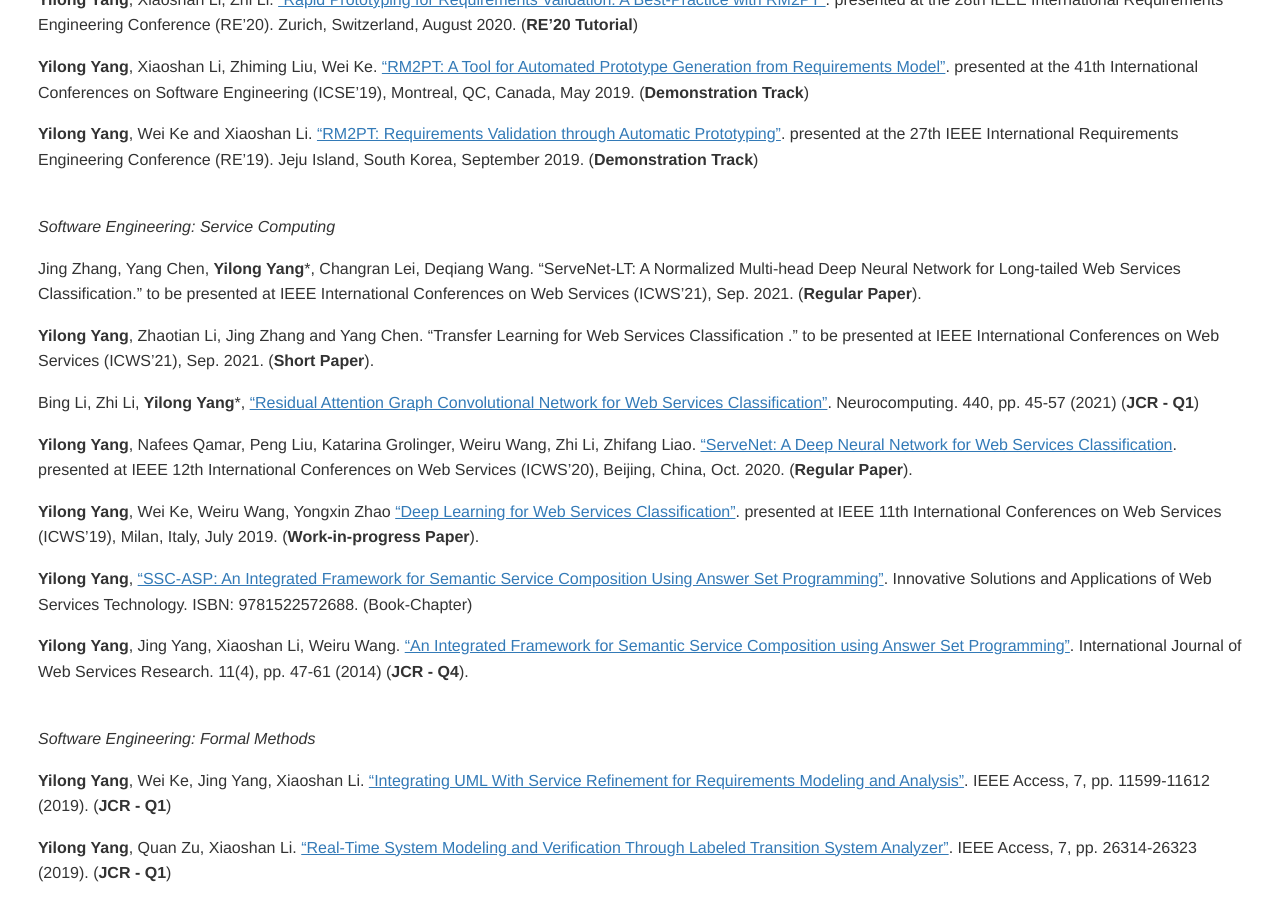
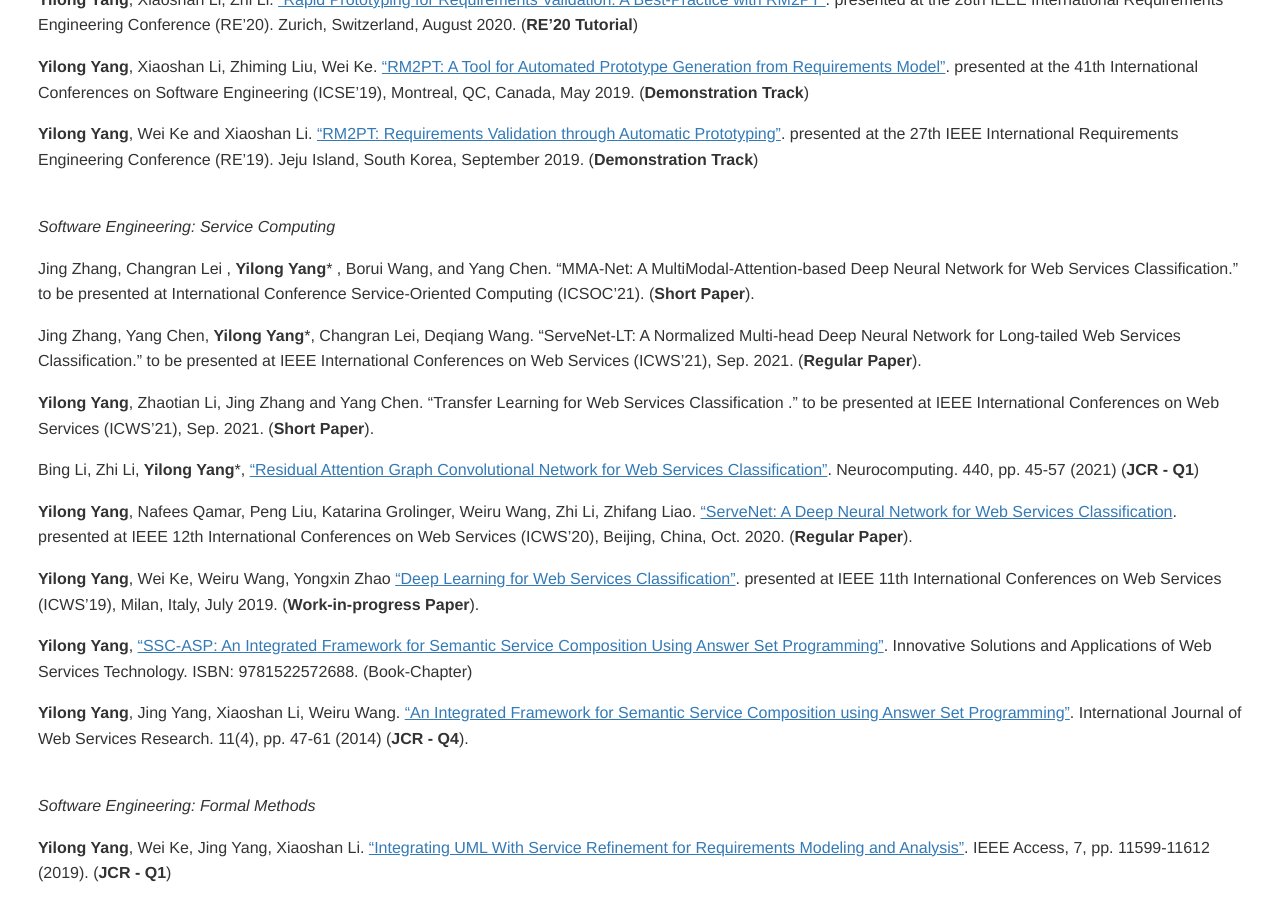
Before and after one commit to yylonly/yylonly.github.io, a Jekyll site: the page built from index.md, in a window 1280 px wide and 900 px high, scrolled down 1378 px. Built offline with Jekyll 4.4.1, drawn with Linux system fonts in a browser that asks for light colours; nearby versions of some CDN libraries; some web fonts are replaced; some of the changed lines change nothing that is shown; some of the changed text lies outside the part shown.

Commit message:
add ICSOC

```diff
--- a/index.md
+++ b/index.md
@@ -66,6 +66,9 @@ presented at the 27th IEEE International Requirements Engineering Conference (RE
 <br />
 *Software Engineering: Service Computing*
 
+
+Jing Zhang, Changran Lei , **Yilong Yang*** , Borui Wang, and Yang Chen. “MMA-Net: A MultiModal-Attention-based Deep Neural Network for Web Services Classification.” to be presented at International Conference Service-Oriented Computing (ICSOC’21). (**Short Paper**).
+
 Jing Zhang, Yang Chen, **Yilong Yang***, Changran Lei, Deqiang Wang. "ServeNet-LT: A Normalized Multi-head Deep Neural Network for Long-tailed Web Services Classification." to be presented at IEEE International Conferences on Web Services (ICWS’21), Sep. 2021. (**Regular Paper**).
 
 **Yilong Yang**, Zhaotian Li, Jing Zhang and Yang Chen. "Transfer Learning for Web Services Classification
@@ -126,8 +129,6 @@ Bingqing Shen, Jingzhi Guo, and **Yilong Yang**. ["MedChain: Efficient Healthcar
 `2011 - 2012`             Distributed Architecture of Crawler based on P2P network. Natural Science Foundation of GuiYang. No. zhukehetong2011201da-4-2. (**PI**)
 
 
-
-
 ## Research Services
 
 PC Members: IJCAI'20, ECAI'20, and NASAC'19 (Blockchain Track)
@@ -138,6 +139,13 @@ Reviewer for conferences: FSEN'21, SETTA'20, TASE'20'19, ISSRE'19, SEH'20'19, IC
 
 Reviewer for journals:  IEEE Transactions on Software Engineering,  IEEE Internet of Things Journal, IET Intelligent Transport Systems, Computer Networks, Wireless Networks, Journal of Biomedical and Health Informatics, Applied Clinical Informatics, Chemometrics and Intelligent Laboratory Systems, Frontier of Computer Science.
 
+
+## Patent
+
+* 2021108906230 一种基于需求原型化的软件开发方法
+* 2021108906245 一种从目标模型到 UML 需求模型转化方法
+* 2021108912246 一种基于迁移学习的 Web 服务分类方法
+* 2021108912316 一种基于需求模型的企业级系统生成方法
 
 ## Open Source Projects
 
```
